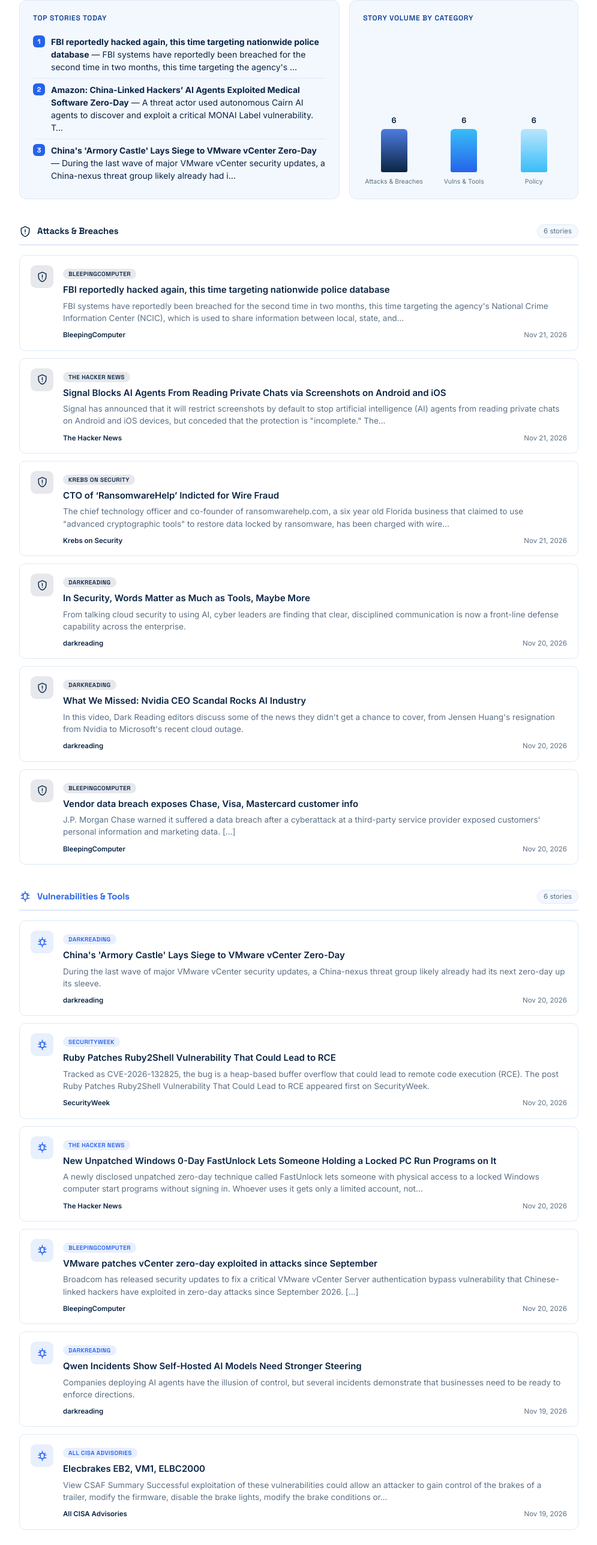
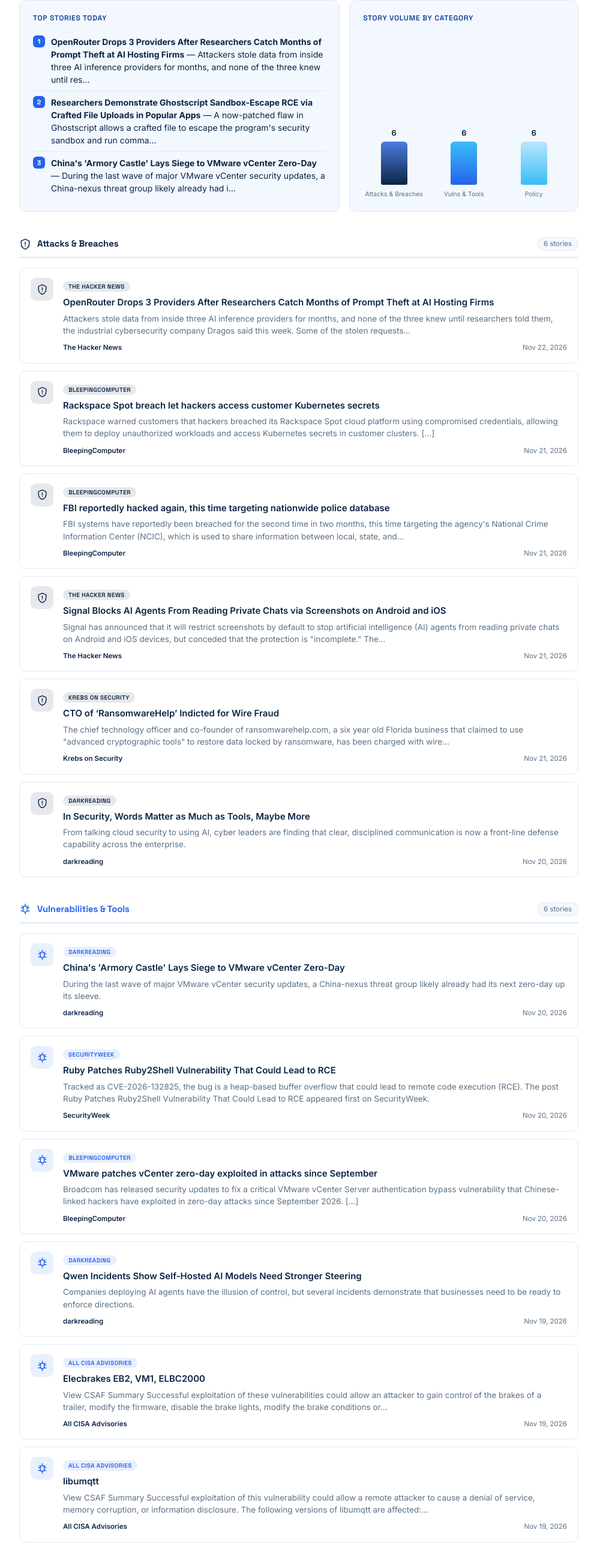
Before and after one commit to saifulhaq-max/Cybersecurity-News-Agency, a plain HTML site: page index.html in a window 1280 px wide. Shown: the part 105-2680 px from the top of the page at 60% size, without its empty margins (142-1137 px from the left). Drawn offline with Linux system fonts and the light colour scheme.

Commit message:
Daily briefing update - 2026-11-22

```diff
--- a/index.html
+++ b/index.html
@@ -75,14 +75,14 @@
       </svg>
       <h1>Signal <span>// Daily Cyber Briefing</span></h1>
     </div>
-    <div class="meta">Edition — November 21, 2026<br>18 stories · Auto-updated daily</div>
+    <div class="meta">Edition — November 22, 2026<br>18 stories · Auto-updated daily</div>
   </div>
 </header>
 <main>
   <div class="overview">
     <div class="tldr">
       <div class="panel-label">Top stories today</div>
-      <ol><li><b>FBI reportedly hacked again, this time targeting nationwide police database</b> — FBI systems have reportedly been breached for the second time in two months, this time targeting the agency&#x27;s …</li><li><b>Amazon: China-Linked Hackers’ AI Agents Exploited Medical Software Zero-Day</b> — A threat actor used autonomous Cairn AI agents to discover and exploit a critical MONAI Label vulnerability. T…</li><li><b>China&#x27;s &#x27;Armory Castle&#x27; Lays Siege to VMware vCenter Zero-Day</b> — During the last wave of major VMware vCenter security updates, a China-nexus threat group likely already had i…</li></ol>
+      <ol><li><b>OpenRouter Drops 3 Providers After Researchers Catch Months of Prompt Theft at AI Hosting Firms</b> — Attackers stole data from inside three AI inference providers for months, and none of the three knew until res…</li><li><b>Researchers Demonstrate Ghostscript Sandbox-Escape RCE via Crafted File Uploads in Popular Apps</b> — A now-patched flaw in Ghostscript allows a crafted file to escape the program&#x27;s security sandbox and run comma…</li><li><b>China&#x27;s &#x27;Armory Castle&#x27; Lays Siege to VMware vCenter Zero-Day</b> — During the last wave of major VMware vCenter security updates, a China-nexus threat group likely already had i…</li></ol>
     </div>
     <div class="chart-card">
       <div class="panel-label">Story volume by category</div>
@@ -112,6 +112,24 @@
       <span class="count">6 stories</span>
     </div>
 
+    <div class="card">
+      <div class="card-icon"><svg viewBox="0 0 24 24" fill="none" stroke="currentColor" stroke-width="1.8" stroke-linecap="round" stroke-linejoin="round"><path d="M12 2L4 5.5V11C4 16 7.5 20.3 12 22C16.5 20.3 20 16 20 11V5.5L12 2Z"/><path d="M12 8v5M12 16h.01"/></svg></div>
+      <div>
+        <div class="card-top"><span class="tag t1">The Hacker News</span></div>
+        <h3><a href="https://thehackernews.com/2026/11/openrouter-drops-3-providers-after.html" target="_blank" rel="noopener">OpenRouter Drops 3 Providers After Researchers Catch Months of Prompt Theft at AI Hosting Firms</a></h3>
+        <p>Attackers stole data from inside three AI inference providers for months, and none of the three knew until researchers told them, the industrial cybersecurity company Dragos said this week. Some of the stolen requests…</p>
+        <div class="card-footer"><span><b>The Hacker News</b></span><span>Nov 22, 2026</span></div>
+      </div>
+    </div>
+    <div class="card">
+      <div class="card-icon"><svg viewBox="0 0 24 24" fill="none" stroke="currentColor" stroke-width="1.8" stroke-linecap="round" stroke-linejoin="round"><path d="M12 2L4 5.5V11C4 16 7.5 20.3 12 22C16.5 20.3 20 16 20 11V5.5L12 2Z"/><path d="M12 8v5M12 16h.01"/></svg></div>
+      <div>
+        <div class="card-top"><span class="tag t1">BleepingComputer</span></div>
+        <h3><a href="https://www.bleepingcomputer.com/news/security/rackspace-spot-breach-let-hackers-access-customer-kubernetes-secrets/" target="_blank" rel="noopener">Rackspace Spot breach let hackers access customer Kubernetes secrets</a></h3>
+        <p>Rackspace warned customers that hackers breached its Rackspace Spot cloud platform using compromised credentials, allowing them to deploy unauthorized workloads and access Kubernetes secrets in customer clusters. [...]</p>
+        <div class="card-footer"><span><b>BleepingComputer</b></span><span>Nov 21, 2026</span></div>
+      </div>
+    </div>
     <div class="card">
       <div class="card-icon"><svg viewBox="0 0 24 24" fill="none" stroke="currentColor" stroke-width="1.8" stroke-linecap="round" stroke-linejoin="round"><path d="M12 2L4 5.5V11C4 16 7.5 20.3 12 22C16.5 20.3 20 16 20 11V5.5L12 2Z"/><path d="M12 8v5M12 16h.01"/></svg></div>
       <div>
@@ -148,24 +166,6 @@
         <div class="card-footer"><span><b>darkreading</b></span><span>Nov 20, 2026</span></div>
       </div>
     </div>
-    <div class="card">
-      <div class="card-icon"><svg viewBox="0 0 24 24" fill="none" stroke="currentColor" stroke-width="1.8" stroke-linecap="round" stroke-linejoin="round"><path d="M12 2L4 5.5V11C4 16 7.5 20.3 12 22C16.5 20.3 20 16 20 11V5.5L12 2Z"/><path d="M12 8v5M12 16h.01"/></svg></div>
-      <div>
-        <div class="card-top"><span class="tag t1">darkreading</span></div>
-        <h3><a href="https://www.darkreading.com/cyber-risk/what-we-missed-nvidia-ceo-scandal-rocks-ai-industry" target="_blank" rel="noopener">What We Missed: Nvidia CEO Scandal Rocks AI Industry</a></h3>
-        <p>In this video, Dark Reading editors discuss some of the news they didn&#x27;t get a chance to cover, from Jensen Huang&#x27;s resignation from Nvidia to Microsoft&#x27;s recent cloud outage.</p>
-        <div class="card-footer"><span><b>darkreading</b></span><span>Nov 20, 2026</span></div>
-      </div>
-    </div>
-    <div class="card">
-      <div class="card-icon"><svg viewBox="0 0 24 24" fill="none" stroke="currentColor" stroke-width="1.8" stroke-linecap="round" stroke-linejoin="round"><path d="M12 2L4 5.5V11C4 16 7.5 20.3 12 22C16.5 20.3 20 16 20 11V5.5L12 2Z"/><path d="M12 8v5M12 16h.01"/></svg></div>
-      <div>
-        <div class="card-top"><span class="tag t1">BleepingComputer</span></div>
-        <h3><a href="https://www.bleepingcomputer.com/news/security/vendor-data-breach-exposes-chase-visa-mastercard-customer-info/" target="_blank" rel="noopener">Vendor data breach exposes Chase, Visa, Mastercard customer info</a></h3>
-        <p>J.P. Morgan Chase warned it suffered a data breach after a cyberattack at a third-party service provider exposed customers&#x27; personal information and marketing data. [...]</p>
-        <div class="card-footer"><span><b>BleepingComputer</b></span><span>Nov 20, 2026</span></div>
-      </div>
-    </div>
   </section>
 
   <section class="section vulns">
@@ -196,15 +196,6 @@
     <div class="card">
       <div class="card-icon"><svg viewBox="0 0 24 24" fill="none" stroke="currentColor" stroke-width="1.8" stroke-linecap="round" stroke-linejoin="round"><rect x="8" y="6" width="8" height="12" rx="4"/><path d="M12 2v4M12 18v4M4 10h4M16 10h4M4 16h4M16 16h4M6 6l2 2M18 6l-2 2"/></svg></div>
       <div>
-        <div class="card-top"><span class="tag t2">The Hacker News</span></div>
-        <h3><a href="https://thehackernews.com/2026/11/new-unpatched-windows-0-day-fastunlock.html" target="_blank" rel="noopener">New Unpatched Windows 0-Day FastUnlock Lets Someone Holding a Locked PC Run Programs on It</a></h3>
-        <p>A newly disclosed unpatched zero-day technique called FastUnlock lets someone with physical access to a locked Windows computer start programs without signing in. Whoever uses it gets only a limited account, not…</p>
-        <div class="card-footer"><span><b>The Hacker News</b></span><span>Nov 20, 2026</span></div>
-      </div>
-    </div>
-    <div class="card">
-      <div class="card-icon"><svg viewBox="0 0 24 24" fill="none" stroke="currentColor" stroke-width="1.8" stroke-linecap="round" stroke-linejoin="round"><rect x="8" y="6" width="8" height="12" rx="4"/><path d="M12 2v4M12 18v4M4 10h4M16 10h4M4 16h4M16 16h4M6 6l2 2M18 6l-2 2"/></svg></div>
-      <div>
         <div class="card-top"><span class="tag t2">BleepingComputer</span></div>
         <h3><a href="https://www.bleepingcomputer.com/news/security/vmware-patches-vcenter-zero-day-exploited-in-attacks-since-september/" target="_blank" rel="noopener">VMware patches vCenter zero-day exploited in attacks since September</a></h3>
         <p>Broadcom has released security updates to fix a critical VMware vCenter Server authentication bypass vulnerability that Chinese-linked hackers have exploited in zero-day attacks since September 2026. [...]</p>
@@ -229,6 +220,15 @@
         <div class="card-footer"><span><b>All CISA Advisories</b></span><span>Nov 19, 2026</span></div>
       </div>
     </div>
+    <div class="card">
+      <div class="card-icon"><svg viewBox="0 0 24 24" fill="none" stroke="currentColor" stroke-width="1.8" stroke-linecap="round" stroke-linejoin="round"><rect x="8" y="6" width="8" height="12" rx="4"/><path d="M12 2v4M12 18v4M4 10h4M16 10h4M4 16h4M16 16h4M6 6l2 2M18 6l-2 2"/></svg></div>
+      <div>
+        <div class="card-top"><span class="tag t2">All CISA Advisories</span></div>
+        <h3><a href="https://www.cisa.gov/news-events/ics-advisories/icsa-26-323-03" target="_blank" rel="noopener">libumqtt</a></h3>
+        <p>View CSAF Summary Successful exploitation of this vulnerability could allow a remote attacker to cause a denial of service, memory corruption, or information disclosure. The following versions of libumqtt are affected:…</p>
+        <div class="card-footer"><span><b>All CISA Advisories</b></span><span>Nov 19, 2026</span></div>
+      </div>
+    </div>
   </section>
 
   <section class="section policy">
@@ -241,55 +241,55 @@
     <div class="card">
       <div class="card-icon"><svg viewBox="0 0 24 24" fill="none" stroke="currentColor" stroke-width="1.8" stroke-linecap="round" stroke-linejoin="round"><path d="M12 3v18M5 7l-3 6a4 4 0 008 0l-3-6M19 7l-3 6a4 4 0 008 0l-3-6M5 7h14M8 21h8"/></svg></div>
       <div>
+        <div class="card-top"><span class="tag t3">The Hacker News</span></div>
+        <h3><a href="https://thehackernews.com/2026/11/researchers-demonstrate-ghostscript.html" target="_blank" rel="noopener">Researchers Demonstrate Ghostscript Sandbox-Escape RCE via Crafted File Uploads in Popular Apps</a></h3>
+        <p>A now-patched flaw in Ghostscript allows a crafted file to escape the program&#x27;s security sandbox and run commands on the server that processes it. Ghostscript is the interpreter that many Linux servers use to convert…</p>
+        <div class="card-footer"><span><b>The Hacker News</b></span><span>Nov 22, 2026</span></div>
+      </div>
+    </div>
+    <div class="card">
+      <div class="card-icon"><svg viewBox="0 0 24 24" fill="none" stroke="currentColor" stroke-width="1.8" stroke-linecap="round" stroke-linejoin="round"><path d="M12 3v18M5 7l-3 6a4 4 0 008 0l-3-6M19 7l-3 6a4 4 0 008 0l-3-6M5 7h14M8 21h8"/></svg></div>
+      <div>
         <div class="card-top"><span class="tag t3">SecurityWeek</span></div>
-        <h3><a href="https://www.securityweek.com/amazon-china-linked-hackers-ai-agents-exploited-medical-software-zero-day/" target="_blank" rel="noopener">Amazon: China-Linked Hackers’ AI Agents Exploited Medical Software Zero-Day</a></h3>
-        <p>A threat actor used autonomous Cairn AI agents to discover and exploit a critical MONAI Label vulnerability. The post Amazon: China-Linked Hackers’ AI Agents Exploited Medical Software Zero-Day appeared first on…</p>
+        <h3><a href="https://www.securityweek.com/fbi-investigating-apparent-hack-of-its-key-national-criminal-justice-database-ap-source-says/" target="_blank" rel="noopener">FBI Investigating Apparent Hack of Its Key National Criminal Justice Database, AP Source Says</a></h3>
+        <p>The FBI is investigating an apparent hack of a national law enforcement database that it maintains. The post FBI Investigating Apparent Hack of Its Key National Criminal Justice Database, AP Source Says appeared first…</p>
+        <div class="card-footer"><span><b>SecurityWeek</b></span><span>Nov 22, 2026</span></div>
+      </div>
+    </div>
+    <div class="card">
+      <div class="card-icon"><svg viewBox="0 0 24 24" fill="none" stroke="currentColor" stroke-width="1.8" stroke-linecap="round" stroke-linejoin="round"><path d="M12 3v18M5 7l-3 6a4 4 0 008 0l-3-6M19 7l-3 6a4 4 0 008 0l-3-6M5 7h14M8 21h8"/></svg></div>
+      <div>
+        <div class="card-top"><span class="tag t3">BleepingComputer</span></div>
+        <h3><a href="https://www.bleepingcomputer.com/news/security/microsoft-entra-connect-health-flaw-exploited-to-steal-tenant-data/" target="_blank" rel="noopener">Microsoft Entra Connect Health flaw exploited to steal tenant data</a></h3>
+        <p>Microsoft is warning organizations that it suffered a data breach after attackers exploited a vulnerability in its Entra Connect Health service to gain unauthorized access to administrator email addresses and tenant…</p>
+        <div class="card-footer"><span><b>BleepingComputer</b></span><span>Nov 21, 2026</span></div>
+      </div>
+    </div>
+    <div class="card">
+      <div class="card-icon"><svg viewBox="0 0 24 24" fill="none" stroke="currentColor" stroke-width="1.8" stroke-linecap="round" stroke-linejoin="round"><path d="M12 3v18M5 7l-3 6a4 4 0 008 0l-3-6M19 7l-3 6a4 4 0 008 0l-3-6M5 7h14M8 21h8"/></svg></div>
+      <div>
+        <div class="card-top"><span class="tag t3">BleepingComputer</span></div>
+        <h3><a href="https://www.bleepingcomputer.com/news/security/badbox-30-botnet-returns-with-record-breaking-40-billion-daily-ad-requests/" target="_blank" rel="noopener">BADBOX botnet returns with record-breaking 40 billion daily ad requests</a></h3>
+        <p>The BADBOX malware found in a broad range of generic Android TV boxes has returned to large-scale ad-fraud operations following last year&#x27;s disruptions. [...]</p>
+        <div class="card-footer"><span><b>BleepingComputer</b></span><span>Nov 21, 2026</span></div>
+      </div>
+    </div>
+    <div class="card">
+      <div class="card-icon"><svg viewBox="0 0 24 24" fill="none" stroke="currentColor" stroke-width="1.8" stroke-linecap="round" stroke-linejoin="round"><path d="M12 3v18M5 7l-3 6a4 4 0 008 0l-3-6M19 7l-3 6a4 4 0 008 0l-3-6M5 7h14M8 21h8"/></svg></div>
+      <div>
+        <div class="card-top"><span class="tag t3">SecurityWeek</span></div>
+        <h3><a href="https://www.securityweek.com/president-trump-taps-kirsten-davies-as-national-cyber-director/" target="_blank" rel="noopener">President Trump Taps Kirsten Davies as National Cyber Director</a></h3>
+        <p>White House says the battle-tested cyber leader will drive an America First cyber strategy. The post President Trump Taps Kirsten Davies as National Cyber Director appeared first on SecurityWeek.</p>
         <div class="card-footer"><span><b>SecurityWeek</b></span><span>Nov 21, 2026</span></div>
       </div>
     </div>
     <div class="card">
       <div class="card-icon"><svg viewBox="0 0 24 24" fill="none" stroke="currentColor" stroke-width="1.8" stroke-linecap="round" stroke-linejoin="round"><path d="M12 3v18M5 7l-3 6a4 4 0 008 0l-3-6M19 7l-3 6a4 4 0 008 0l-3-6M5 7h14M8 21h8"/></svg></div>
       <div>
-        <div class="card-top"><span class="tag t3">The Hacker News</span></div>
-        <h3><a href="https://thehackernews.com/2026/11/a-single-malicious-webpage-let.html" target="_blank" rel="noopener">A Single Malicious Webpage Let Researchers Hijack Meta Muse and Access Private Chats</a></h3>
-        <p>A malicious webpage could extract a Meta Muse user&#x27;s private conversations and stored memories from the assistant without triggering any approval prompt, researchers have shown. The same attack could be extended to…</p>
-        <div class="card-footer"><span><b>The Hacker News</b></span><span>Nov 21, 2026</span></div>
-      </div>
-    </div>
-    <div class="card">
-      <div class="card-icon"><svg viewBox="0 0 24 24" fill="none" stroke="currentColor" stroke-width="1.8" stroke-linecap="round" stroke-linejoin="round"><path d="M12 3v18M5 7l-3 6a4 4 0 008 0l-3-6M19 7l-3 6a4 4 0 008 0l-3-6M5 7h14M8 21h8"/></svg></div>
-      <div>
-        <div class="card-top"><span class="tag t3">The Hacker News</span></div>
-        <h3><a href="https://thehackernews.com/2026/11/gnupg-warns-critical-gpgme-flaw-could.html" target="_blank" rel="noopener">GnuPG Warns Critical GPGME Flaw Could Expose App Data via Malicious OpenPGP Keys</a></h3>
-        <p>A malicious OpenPGP key with an unusually long user ID can trigger a critical memory bug in GPGME, the standard library that programs use to work with GnuPG. The GnuPG project warned yesterday that the flaw could be…</p>
-        <div class="card-footer"><span><b>The Hacker News</b></span><span>Nov 21, 2026</span></div>
-      </div>
-    </div>
-    <div class="card">
-      <div class="card-icon"><svg viewBox="0 0 24 24" fill="none" stroke="currentColor" stroke-width="1.8" stroke-linecap="round" stroke-linejoin="round"><path d="M12 3v18M5 7l-3 6a4 4 0 008 0l-3-6M19 7l-3 6a4 4 0 008 0l-3-6M5 7h14M8 21h8"/></svg></div>
-      <div>
-        <div class="card-top"><span class="tag t3">The Hacker News</span></div>
-        <h3><a href="https://thehackernews.com/2026/11/attackers-ai-agents-found-zero-day-in.html" target="_blank" rel="noopener">Attackers&#x27; AI Agents Found a Zero-Day in Medical-Imaging Software and Gained Root Access</a></h3>
-        <p>Suspected China-linked hackers used autonomous AI agents to find a previously unknown flaw in MONAI Label, an open-source medical imaging server, and gain root access to a university server, Amazon Threat Intelligence…</p>
-        <div class="card-footer"><span><b>The Hacker News</b></span><span>Nov 21, 2026</span></div>
-      </div>
-    </div>
-    <div class="card">
-      <div class="card-icon"><svg viewBox="0 0 24 24" fill="none" stroke="currentColor" stroke-width="1.8" stroke-linecap="round" stroke-linejoin="round"><path d="M12 3v18M5 7l-3 6a4 4 0 008 0l-3-6M19 7l-3 6a4 4 0 008 0l-3-6M5 7h14M8 21h8"/></svg></div>
-      <div>
-        <div class="card-top"><span class="tag t3">The Hacker News</span></div>
-        <h3><a href="https://thehackernews.com/2026/11/hackers-exploit-critical-vmware-cisco.html" target="_blank" rel="noopener">Hackers Exploit Critical VMware, Cisco, and Apache Flaws as Espionage Attacks Emerge</a></h3>
-        <p>The U.S. Cybersecurity and Infrastructure Security Agency (CISA) on Friday added four flaws impacting Apache Roller, Cisco Expressway, SAP NetWeaver, and Broadcom VMware vCenter to its Known Exploited Vulnerabilities…</p>
-        <div class="card-footer"><span><b>The Hacker News</b></span><span>Nov 21, 2026</span></div>
-      </div>
-    </div>
-    <div class="card">
-      <div class="card-icon"><svg viewBox="0 0 24 24" fill="none" stroke="currentColor" stroke-width="1.8" stroke-linecap="round" stroke-linejoin="round"><path d="M12 3v18M5 7l-3 6a4 4 0 008 0l-3-6M19 7l-3 6a4 4 0 008 0l-3-6M5 7h14M8 21h8"/></svg></div>
-      <div>
-        <div class="card-top"><span class="tag t3">BleepingComputer</span></div>
-        <h3><a href="https://www.bleepingcomputer.com/news/security/bell-canada-says-agentic-hacker-stole-enterprise-customer-data/" target="_blank" rel="noopener">Bell Canada says &#x27;agentic&#x27; hacker stole enterprise customer data</a></h3>
-        <p>Bell Canada has confirmed that an &quot;agentic&quot; threat actor breached its systems on November 17, 2026, and stole enterprise customer data, including information from a system used to order and provision telecommunications…</p>
-        <div class="card-footer"><span><b>BleepingComputer</b></span><span>Nov 20, 2026</span></div>
+        <div class="card-top"><span class="tag t3">SecurityWeek</span></div>
+        <h3><a href="https://www.securityweek.com/amazon-china-linked-hackers-ai-agents-exploited-medical-software-zero-day/" target="_blank" rel="noopener">Amazon: China-Linked Hackers’ AI Agents Exploited Medical Software Zero-Day</a></h3>
+        <p>A threat actor used autonomous Cairn AI agents to discover and exploit a critical MONAI Label vulnerability. The post Amazon: China-Linked Hackers’ AI Agents Exploited Medical Software Zero-Day appeared first on…</p>
+        <div class="card-footer"><span><b>SecurityWeek</b></span><span>Nov 21, 2026</span></div>
       </div>
     </div>
   </section>
```
